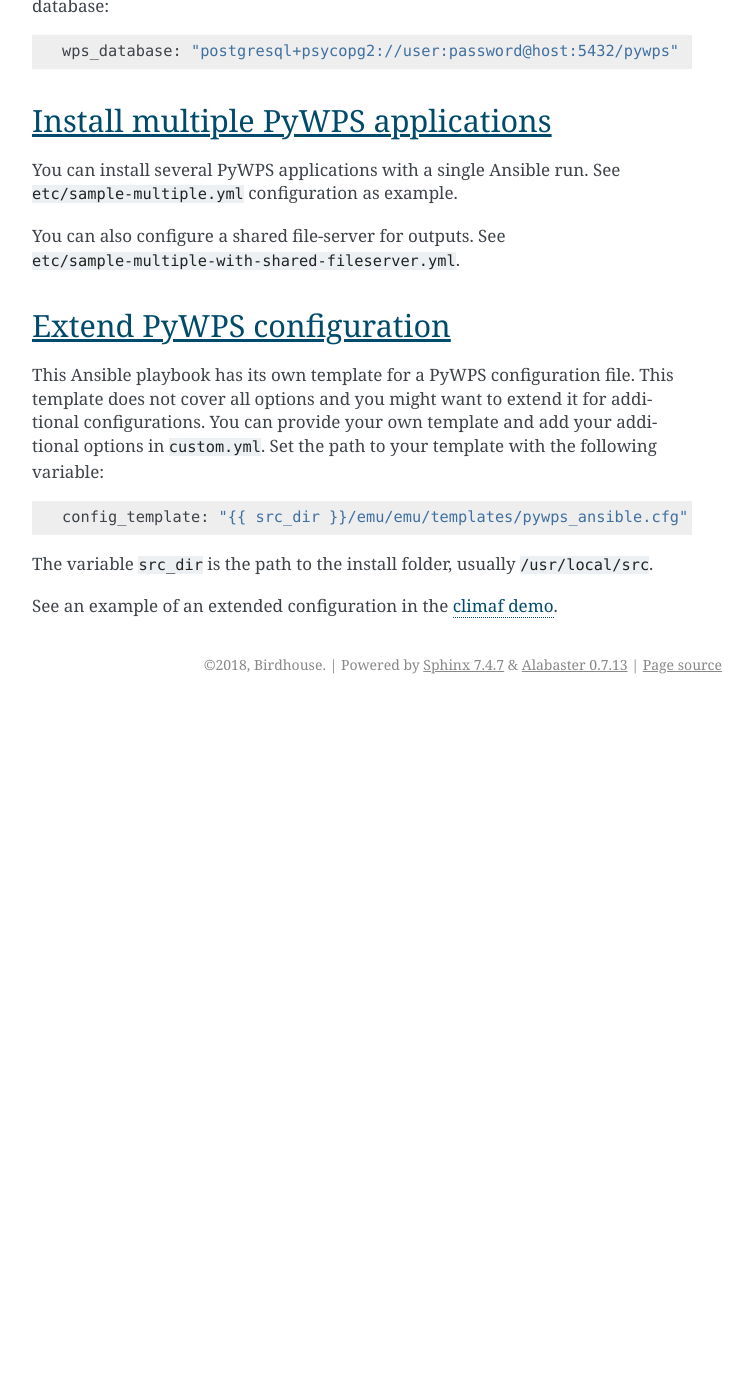
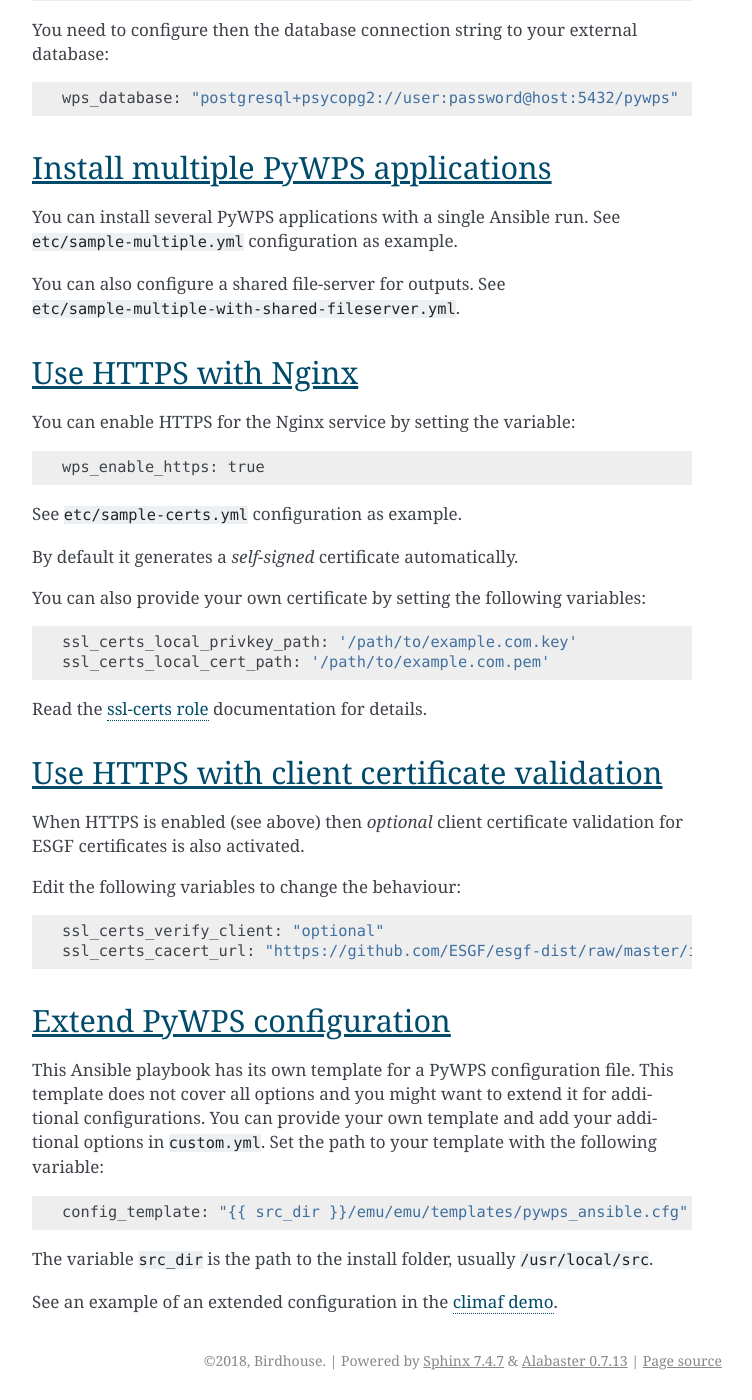
Before and after one commit to bird-house/ansible-wps-playbook, a Sphinx documentation site: the page built from docs/source/configuration.rst, in a window 1280 px wide and 1400 px high, scrolled down 799 px. Shown: the whole window, without its empty margins (388-1140 px from the left). Built offline with Sphinx 7.4.7, drawn with Linux system fonts in a browser that asks for light colours; before the commit the page ends 1503 px from its top, so only the background shows below that; some of the changed text lies outside the part shown.

Commit message:
update docs, split pywps/nginx restart

```diff
--- a/docs/source/configuration.rst
+++ b/docs/source/configuration.rst
@@ -44,6 +44,35 @@
 You can also configure a shared file-server for outputs.
 See ``etc/sample-multiple-with-shared-fileserver.yml``.
 
+Use HTTPS with Nginx
+--------------------
+
+You can enable HTTPS for the Nginx service by setting the variable::
+
+  wps_enable_https: true
+
+See ``etc/sample-certs.yml`` configuration as example.
+
+By default it generates a *self-signed* certificate automatically.
+
+You can also provide your own certificate by setting the following variables::
+
+  ssl_certs_local_privkey_path: '/path/to/example.com.key'
+  ssl_certs_local_cert_path: '/path/to/example.com.pem'
+
+Read the `ssl-certs role <https://galaxy.ansible.com/jdauphant/ssl-certs>`_ documentation for details.
+
+Use HTTPS with client certificate validation
+--------------------------------------------
+
+When HTTPS is enabled (see above) then *optional* client certificate validation for ESGF certificates
+is also activated.
+
+Edit the following variables to change the behaviour::
+
+  ssl_certs_verify_client: "optional"
+  ssl_certs_cacert_url: "https://github.com/ESGF/esgf-dist/raw/master/installer/certs/esgf-ca-bundle.crt"
+
 Extend PyWPS configuration
 --------------------------
 
```
Also changed, not shown: docs/source/appendix.rst (+8 -0 lines), docs/source/preparing.rst (+4 -10 lines), 6 other files.
